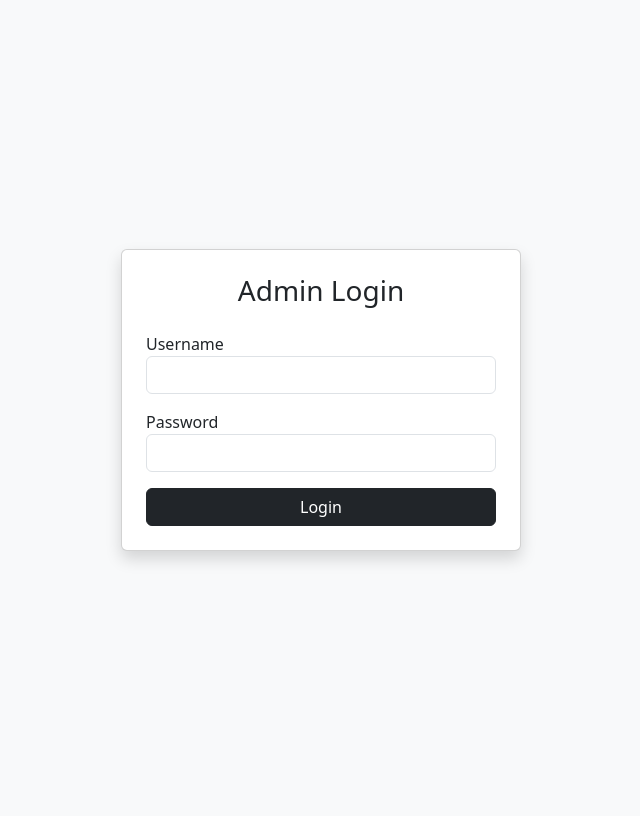
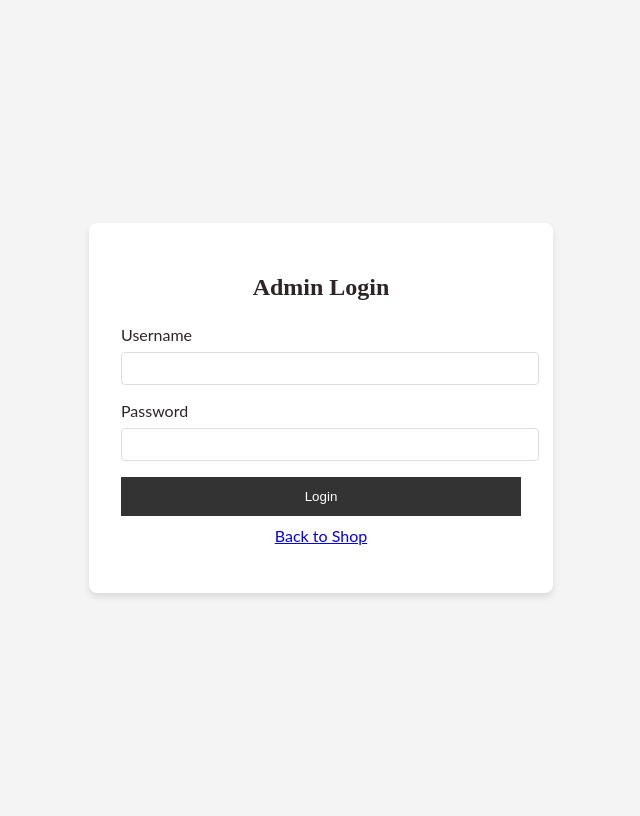
Before and after one commit to rianne-nd/Paradox-perfume, a PHP site: page /admin/login.php in a window 1280 px wide. Shown: the whole page, without its empty margins (319-959 px from the left). Before the commit the page ends 562 px from the top, so only its background shows below. Run offline with PHP 8.4, Linux system fonts and the light colour scheme.

Commit message:
Update admin login with user provided fix

```diff
--- a/admin/login.php
+++ b/admin/login.php
@@ -1,55 +1,77 @@
 <?php
-// admin/login.php
-ini_set('display_errors', 1);
-ini_set('display_startup_errors', 1);
-error_reporting(E_ALL);
+session_start();
+require '../api/db.php'; // Connects to the database
 
-session_start();
-require_once '../api/db.php';
+// If already logged in, redirect to dashboard
+if (isset($_SESSION['admin_logged_in']) && $_SESSION['admin_logged_in'] === true) {
+    header("Location: index.php");
+    exit;
+}
+
+$error = '';
 
 if ($_SERVER['REQUEST_METHOD'] === 'POST') {
-    $username = $_POST['username'];
-    $password = $_POST['password'];
+    $username = $_POST['username'] ?? '';
+    $password = $_POST['password'] ?? '';
 
-    $stmt = $pdo->prepare("SELECT * FROM users WHERE username = ?");
+    // FIX 1: Change table from 'admins' to 'users'
+    // FIX 2: Select 'password' (not password_hash) to match your DB
+    $stmt = $pdo->prepare("SELECT id, password FROM users WHERE username = ?");
     $stmt->execute([$username]);
-    $admin = $stmt->fetch();
+    $user = $stmt->fetch();
 
-    if ($admin && password_verify($password, $admin['password'])) {
+    // FIX 3: Verify using the fetched 'password' column
+    if ($user && password_verify($password, $user['password'])) {
+        // Success: Set session variables
         $_SESSION['admin_logged_in'] = true;
-        $_SESSION['admin_id'] = $admin['id'];
-        header('Location: index.php');
+        $_SESSION['admin_id'] = $user['id'];
+
+        header("Location: index.php");
         exit;
     } else {
-        $error = "Invalid credentials";
+        $error = "Invalid username or password";
     }
 }
 ?>
+
 <!DOCTYPE html>
 <html lang="en">
 <head>
     <meta charset="UTF-8">
     <meta name="viewport" content="width=device-width, initial-scale=1.0">
     <title>Admin Login - Paradox Manila</title>
-    <link href="https://cdn.jsdelivr.net/npm/bootstrap@5.3.0/dist/css/bootstrap.min.css" rel="stylesheet">
+    <link rel="stylesheet" href="../assets/style.css">
+    <style>
+        body { display: flex; justify-content: center; align-items: center; height: 100vh; background-color: #f4f4f4; }
+        .login-container { background: white; padding: 2rem; border-radius: 8px; box-shadow: 0 4px 6px rgba(0,0,0,0.1); width: 100%; max-width: 400px; }
+        .form-group { margin-bottom: 1rem; }
+        .form-group label { display: block; margin-bottom: 0.5rem; }
+        .form-group input { width: 100%; padding: 0.5rem; border: 1px solid #ddd; border-radius: 4px; }
+        .btn-login { width: 100%; padding: 0.75rem; background: #333; color: white; border: none; cursor: pointer; }
+        .btn-login:hover { background: #555; }
+        .error { color: red; margin-bottom: 1rem; text-align: center; }
+    </style>
 </head>
-<body class="bg-light d-flex align-items-center justify-content-center" style="height: 100vh;">
-    <div class="card shadow p-4" style="width: 100%; max-width: 400px;">
-        <h3 class="text-center mb-4">Admin Login</h3>
-        <?php if (isset($error)): ?>
-            <div class="alert alert-danger"><?php echo $error; ?></div>
+<body>
+    <div class="login-container">
+        <h2 style="text-align: center; margin-bottom: 1.5rem;">Admin Login</h2>
+
+        <?php if ($error): ?>
+            <div class="error"><?php echo htmlspecialchars($error); ?></div>
         <?php endif; ?>
+
         <form method="POST">
-            <div class="mb-3">
+            <div class="form-group">
                 <label>Username</label>
-                <input type="text" name="username" class="form-control" required>
+                <input type="text" name="username" required>
             </div>
-            <div class="mb-3">
+            <div class="form-group">
                 <label>Password</label>
-                <input type="password" name="password" class="form-control" required>
+                <input type="password" name="password" required>
             </div>
-            <button type="submit" class="btn btn-dark w-100">Login</button>
+            <button type="submit" class="btn-login">Login</button>
         </form>
+        <p style="text-align:center; margin-top:10px;"><a href="../index.php">Back to Shop</a></p>
     </div>
 </body>
 </html>
```
